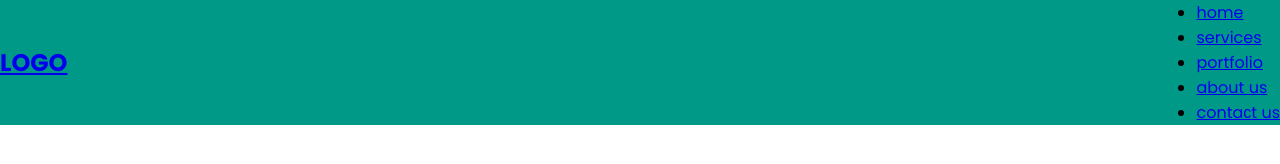
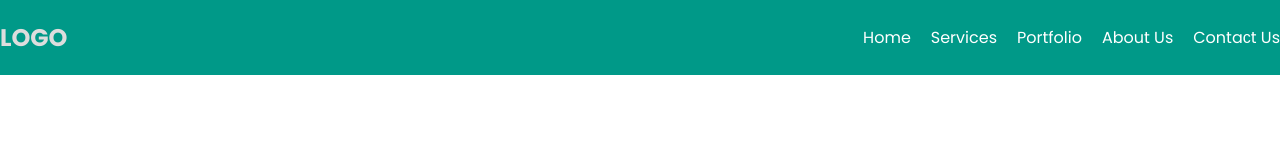
Before and after one commit to Anjellll/TravelProject, a plain HTML site: page index.html in a window 1280 px wide. Drawn offline with Linux system fonts and the light colour scheme.

Commit message:
Обновила стили, закончила Header

```diff
--- a/index.html
+++ b/index.html
@@ -16,7 +16,7 @@
   <nav class="navbar container flex">
     <h2 class="class"><a href="#">LOGO</a></h2>
 
-    <ul class="nav-links">
+    <ul class="nav-links flex">
       <li><a href="#home">home</a></li>
       <li><a href="#services">services</a></li>
       <li><a href="#portfolio">portfolio</a></li>
--- a/style.css
+++ b/style.css
@@ -21,7 +21,34 @@ header {
   display: flex;
   align-items: center;
 }
-
+container {
+  background-color: red;
+  max-width: 1200px;
+  width: 100%;
+  margin: 0 auto;
+  padding: 0 20px;
+}
 .navbar {
   justify-content: space-between;
 }
+
+
+.nav-links {
+  gap: 20px;
+  list-style: none;
+
+}
+
+.navbar a {
+  padding: 20px 0;
+  display: inline-block;
+  color: #fff;
+  text-decoration: none;
+  text-transform: capitalize;
+  transition: 0.9s;
+}
+
+
+.navbar a:hover {
+  color: #ddd;
+}
```
